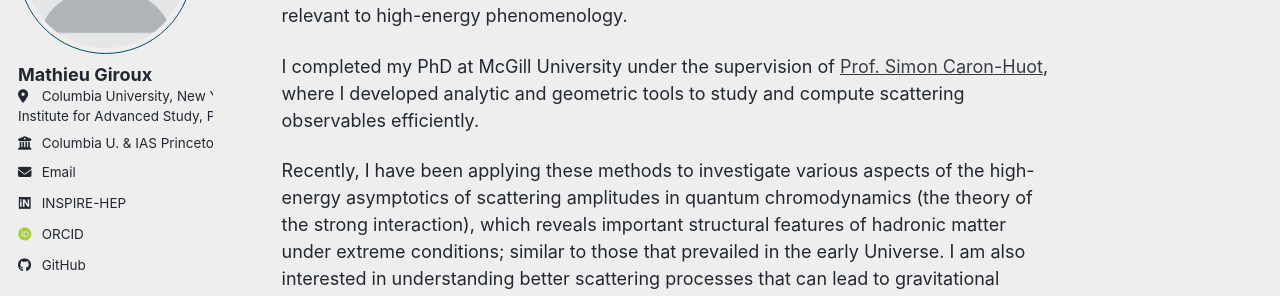
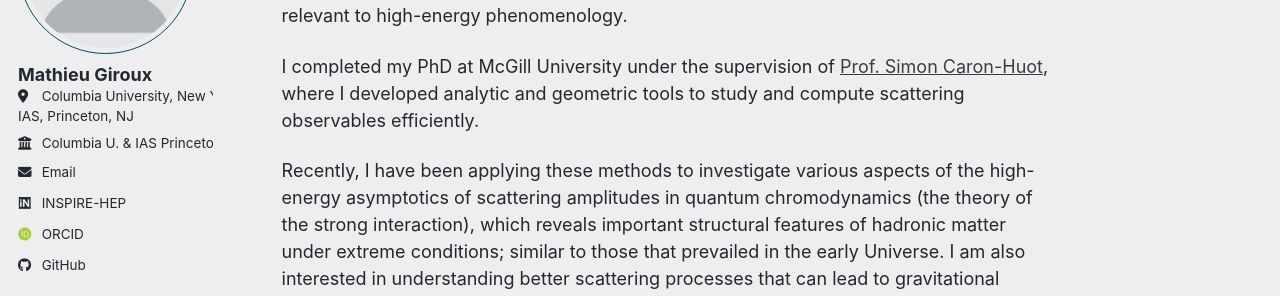
Before and after one commit to StrangeQuark007/StrangeQuark007.github.io, a Jekyll site: the page built from _pages/about.md, in a window 1280 px wide. Shown: the part 222-518 px from the top of the page. Built offline with Jekyll 4.4.1, drawn with Linux system fonts in a browser that asks for light colours; some web fonts are replaced; a script bundle is joined from its source files by our own code; library files that are not in the unit come from our copies.

Commit message:
Update _config.yml

```diff
--- a/_config.yml
+++ b/_config.yml
@@ -27,7 +27,7 @@ author:
   name             : "Mathieu Giroux"
   pronouns         : # example: "she/her"
   bio              :
-  location: "Columbia University, New York, NY<br>Institute for Advanced Study, Princeton, NJ"
+  location: "Columbia University, New York, NY<br>IAS, Princeton, NJ"
   employer         : "Columbia U. & IAS Princeton"
   uri              : # URL
   email            : "giroux@ias.edu"
```
